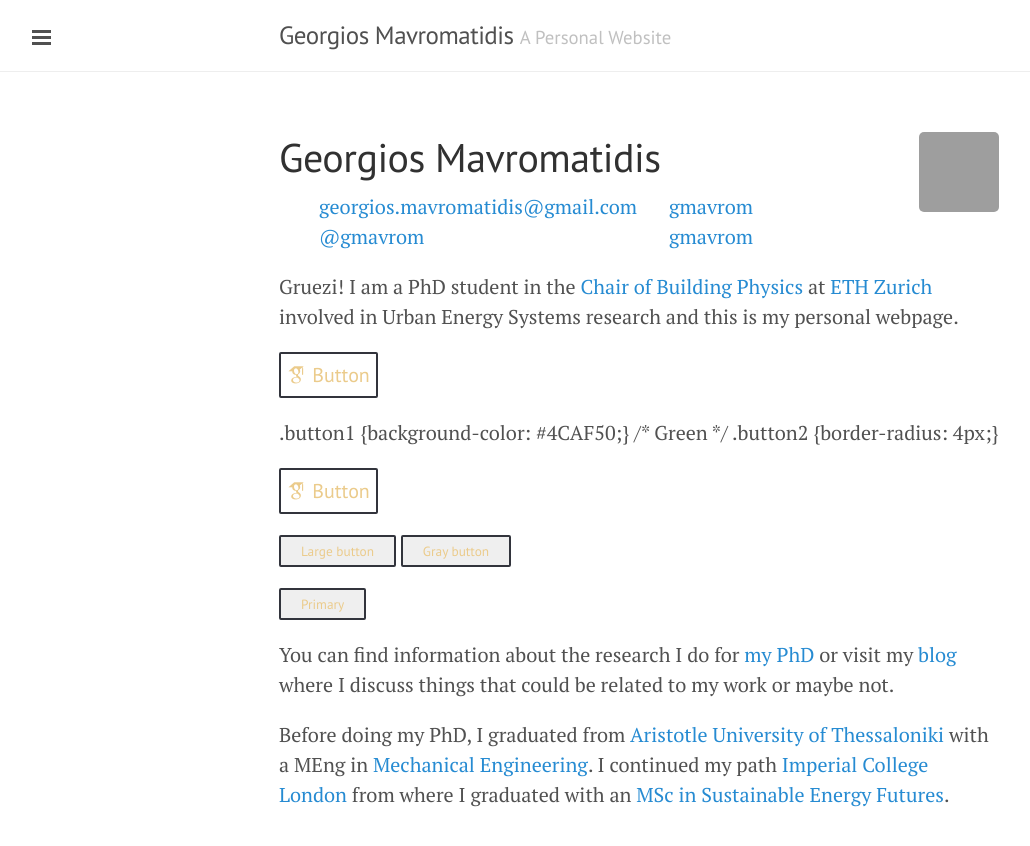
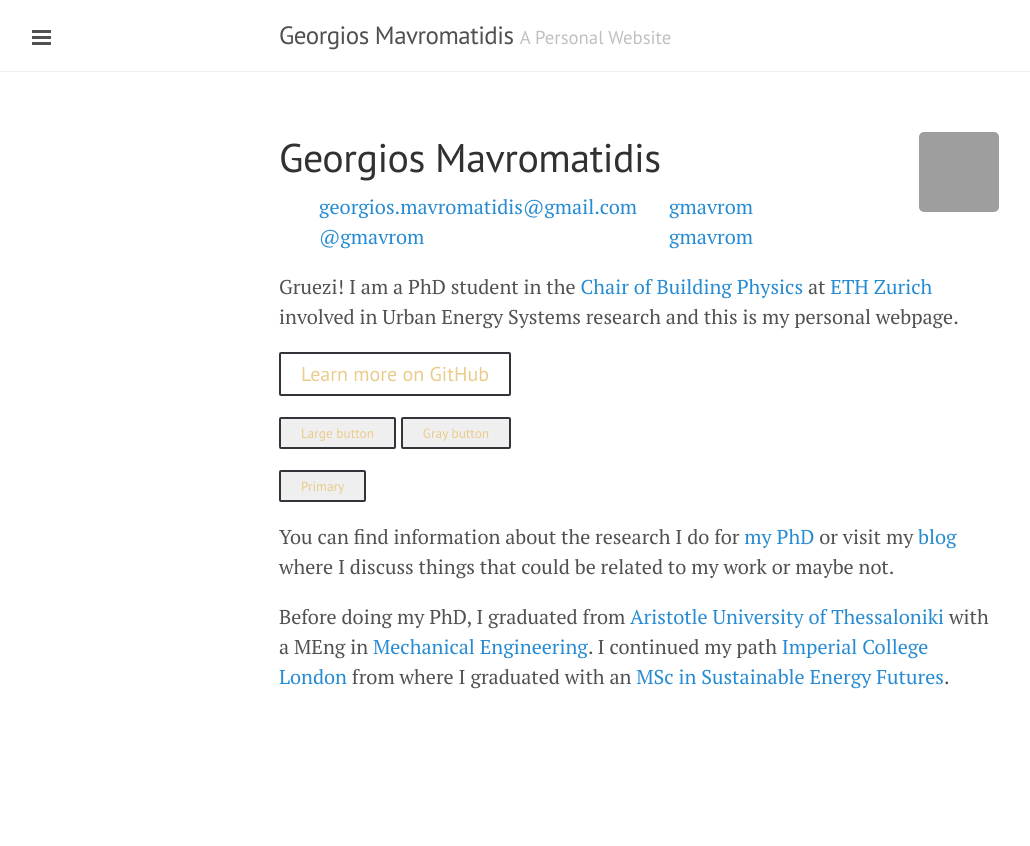
Before and after one commit to gmavrom33/gmavrom.github.io, a Jekyll site: the page built from index.md, in a window 1280 px wide. Shown: the top 846 px of the page, without its empty margins (1-1031 px from the left). Built offline with Jekyll 4.4.1, drawn with Linux system fonts in a browser that asks for light colours; some web fonts are replaced; grey boxes are pictures that could not be loaded.

Commit message:
Update index.md

```diff
--- a/index.md
+++ b/index.md
@@ -19,17 +19,7 @@
 
 Gruezi! I am a PhD student in the [Chair of Building Physics][] at [ETH Zurich][] involved in Urban Energy Systems research and this is my personal webpage.
 
-<a href="https://scholar.google.com/" class="btn btn-primary mb1 bg-blue" style="padding: 0.3em;">
-  <i class="ai ai-google-scholar"></i> Button
-</a>
-
-.button1 {background-color: #4CAF50;} /* Green */
-.button2 {border-radius: 4px;}
-
-
-<a href="https://scholar.google.com/" class="btn btn-outline" style="padding: 0.3em;">
-  <i class="ai ai-google-scholar"></i> Button
-</a>
+<a href="https://github.com/poole/poole" class="btn">Learn more on GitHub</a>
 
 <button type="button" class="btn btn-primary">Large button</button>
 <button type="button" class="btn btn-secondary btn-lg">Gray button</button>
```
